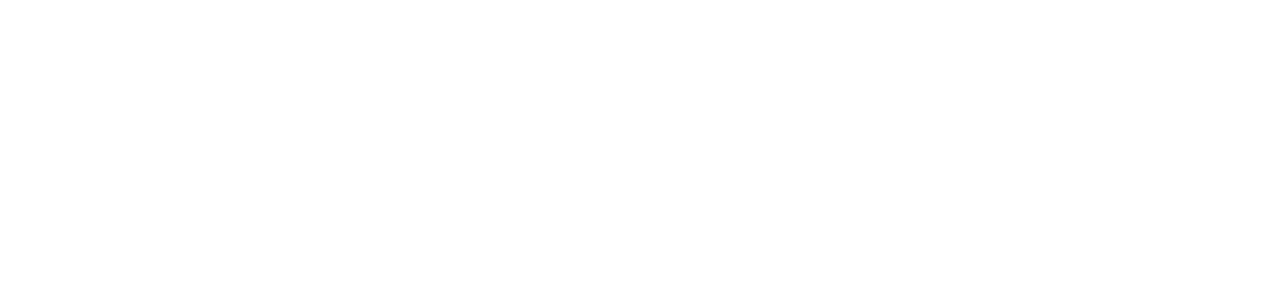
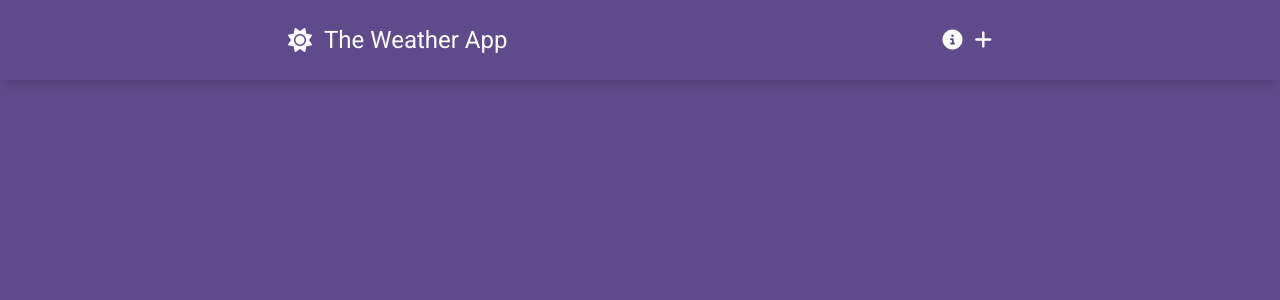
Before and after one commit to Darkzarich/weather-app, a Vue app: page / in a window 1280 px wide. Shown: the top 300 px of the page. Built offline with nearby package versions, Linux system fonts and the light colour scheme.

Commit message:
add navigation

```diff
--- a/src/App.vue
+++ b/src/App.vue
@@ -1,9 +1,11 @@
 <template>
-  <div>
+  <div class="flex flex-col min-h-screen font-Roboto bg-weather-primary">
+    <SiteNavigation />
     <RouterView />
   </div>
 </template>
 
 <script setup lang="ts">
+import SiteNavigation from "./components/SiteNavigation.vue";
 
 </script>
--- /dev/null
+++ b/src/components/SiteNavigation.vue
@@ -0,0 +1,22 @@
+<template>
+  <header class="sticky top-0 bg-weather-primary shadow-lg">
+    <nav class="container flex flex-col sm:flex-row items-center gap-4 text-white py-6">
+
+      <RouterLink :to="{ name: 'home' }">
+        <div class="flex items-center gap-3">
+          <i class="fa-solid fa-sun text-2xl"></i>
+          <p class="text-2xl">The Weather App</p>
+        </div>
+      </RouterLink>
+
+      <div class="flex gap-3 flex-1 justify-end">
+        <i class="fa-solid fa-circle-info text-xl hover:text-weather-secondary duration-150 cursor-pointer"></i>
+        <i class="fa-solid fa-plus text-xl hover:text-weather-secondary duration-150 cursor-pointer"></i>
+      </div>
+    </nav>
+  </header>
+</template>
+
+<script lang="ts" setup>
+
+</script>
```
